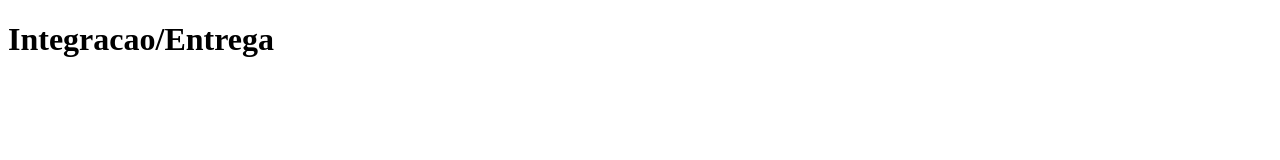
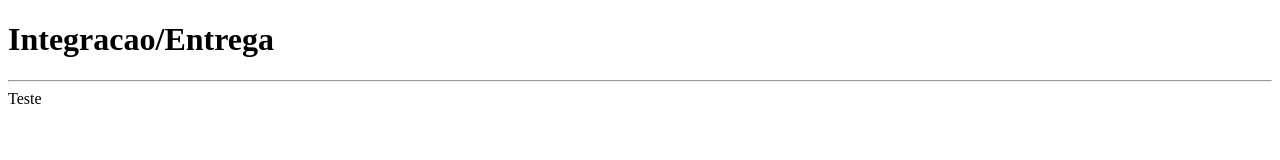
Before and after one commit to NesioCarvalho/CI_CD, a plain HTML site: page index.html in a window 1280 px wide. Drawn offline with Linux system fonts and the light colour scheme.

Commit message:
Commit 2

```diff
--- a/index.html
+++ b/index.html
@@ -6,5 +6,6 @@
 </head>
 <body>
     <h1>Integracao/Entrega </h1>
+    <hr>Teste </hr>
 </body>
 </html>
```
